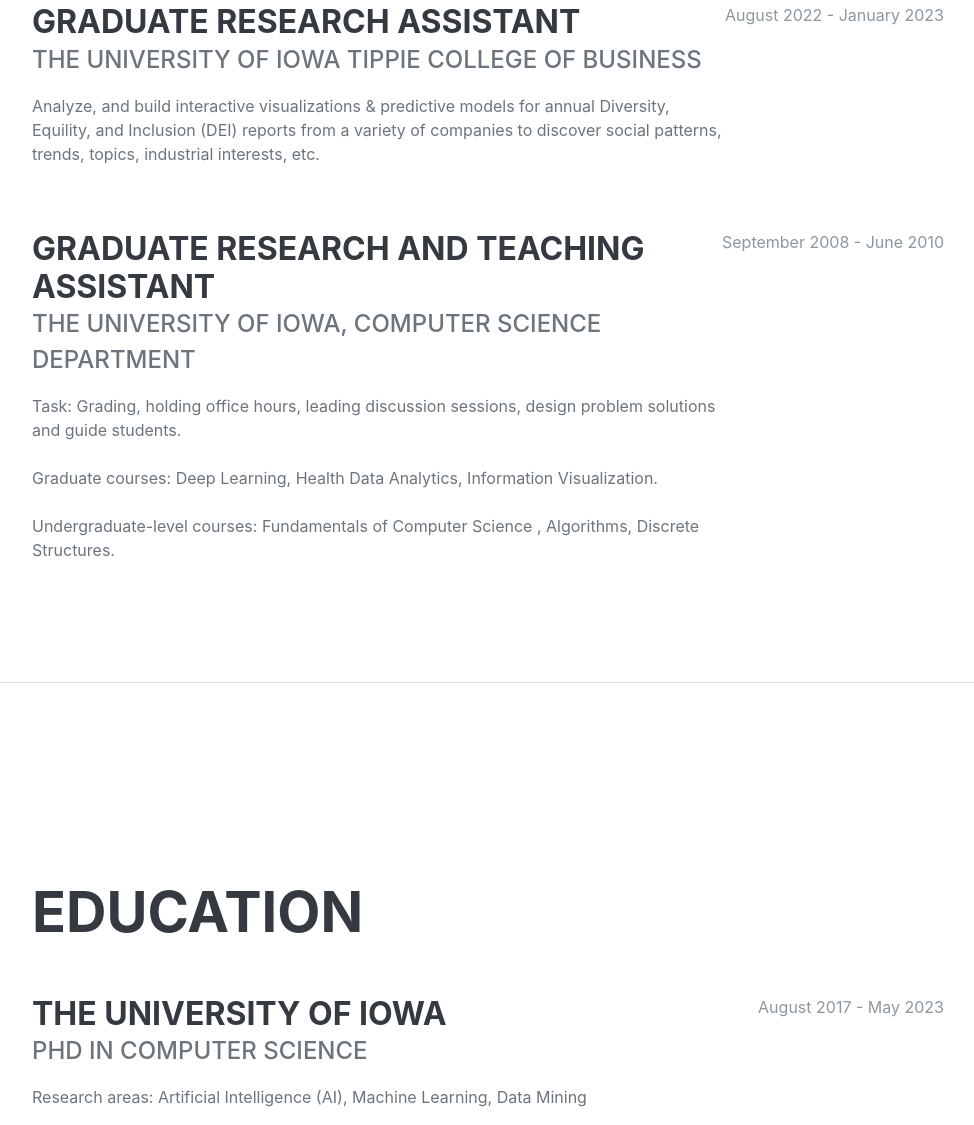
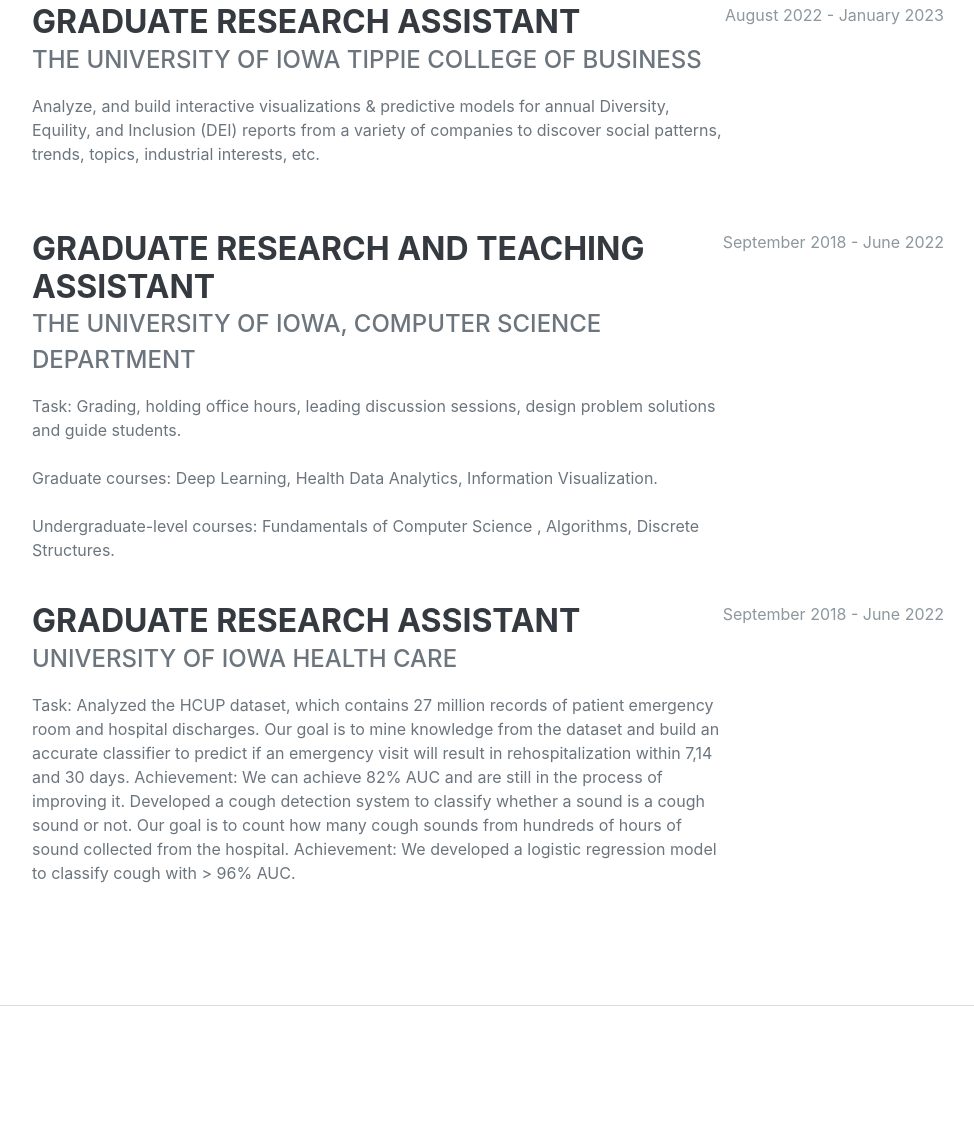
Before and after one commit to dathong/dathong.github.io, a plain HTML site: page index.html in a window 1280 px wide. Shown: the part 1445-2570 px from the top of the page, without its empty margins (288-1262 px from the left). Drawn offline with nearby package versions, Linux system fonts and the light colour scheme; a web font is replaced by a local one.

Commit message:
Update index.html

```diff
--- a/index.html
+++ b/index.html
@@ -100,7 +100,17 @@
 
 Undergraduate-level courses: Fundamentals of Computer Science , Algorithms, Discrete Structures. <br><br></p>
                         </div>
-                        <div class="flex-shrink-0"><span class="text-primary">September 2008 - June 2010</span></div>
+                        <div class="flex-shrink-0"><span class="text-primary">September 2018 - June 2022</span></div>
+                    </div>
+		    <div class="d-flex flex-column flex-md-row justify-content-between">
+                        <div class="flex-grow-1">
+                            <h3 class="mb-0">Graduate Research Assistant</h3>
+                            <div class="subheading mb-3">University of Iowa Health Care</div>
+                            <p>Task: Analyzed the HCUP dataset, which contains 27 million records of patient emergency room and hospital discharges. Our goal is to mine knowledge from the dataset and build an accurate classifier to predict if an emergency visit will result in rehospitalization within 7,14 and 30 days. Achievement: We can achieve 82% AUC and are still in the process of improving it.
+
+Developed a cough detection system to classify whether a sound is a cough sound or not. Our goal is to count how many cough sounds from hundreds of hours of sound collected from the hospital. Achievement: We developed a logistic regression model to classify cough with > 96% AUC. <br><br></p>
+                        </div>
+                        <div class="flex-shrink-0"><span class="text-primary">September 2018 - June 2022</span></div>
                     </div>
                 </div>
             </section>
```
